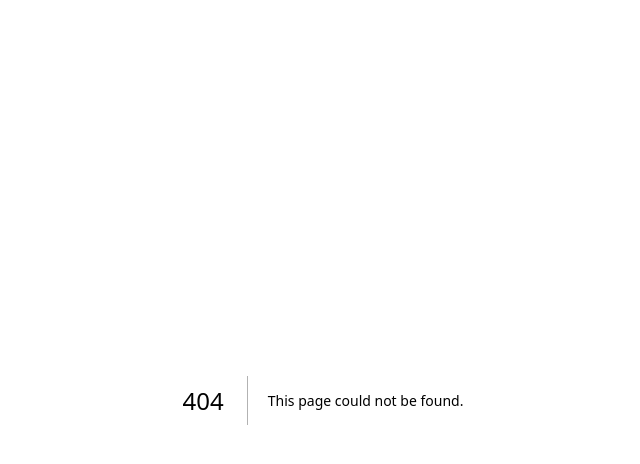
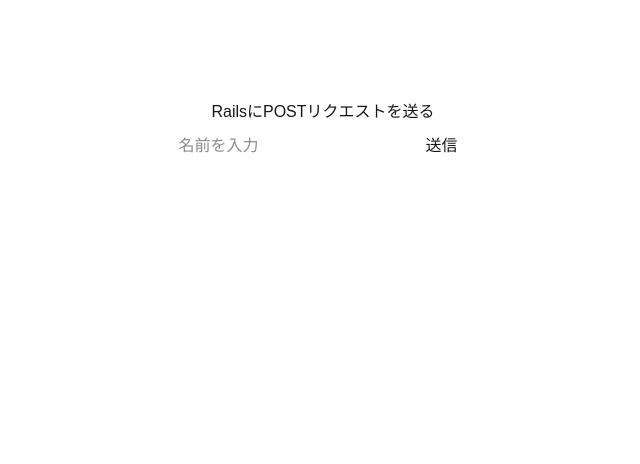
Before and after one commit to k-0120/k-portfolio-next, a Next.js app: page /post_rails in a window 1280 px wide. Before the commit this address had no page. Shown: the top 464 px of the page, without its empty margins (317-957 px from the left). Built offline with nearby package versions, Linux system fonts and the light colour scheme.

Commit message:
rails fetch sample

```diff
--- /dev/null
+++ b/src/pages/post_rails.tsx
@@ -0,0 +1,44 @@
+import { useState } from "react";
+
+export default function PostRails() {
+  const [name, setName] = useState("");
+  const [responseMessage, setResponseMessage] = useState("");
+
+  const handleSubmit = async (e: React.FormEvent) => {
+    e.preventDefault();
+
+    try {
+      const response = await fetch("http://localhost:3000/post_hello", {
+        method: "POST",
+        headers: {
+          "Content-Type": "application/json",
+        },
+        body: JSON.stringify({ name }), // ← 入力した名前をRailsに送る！
+      });
+
+      const data = await response.json();
+      setResponseMessage(data.message);
+    } catch (error) {
+      console.error("エラーが起きた:", error);
+    }
+  };
+
+  return (
+    <div style={{ textAlign: "center", marginTop: "100px" }}>
+      <h1>RailsにPOSTリクエストを送る</h1>
+      <form onSubmit={handleSubmit}>
+        <input
+          type="text"
+          placeholder="名前を入力"
+          value={name}
+          onChange={(e) => setName(e.target.value)}
+          style={{ padding: "10px", fontSize: "16px" }}
+        />
+        <button type="submit" style={{ marginLeft: "10px", padding: "10px 20px" }}>
+          送信
+        </button>
+      </form>
+      {responseMessage && <p style={{ marginTop: "20px" }}>{responseMessage}</p>}
+    </div>
+  );
+}
--- /dev/null
+++ b/src/pages/rails_fetch.tsx
@@ -0,0 +1,23 @@
+import { useEffect, useState } from "react";
+
+export default function RailsFetch() {
+  const [message, setMessage] = useState("");
+
+  useEffect(() => {
+    fetch("http://localhost:3000/json_hello")
+      .then((res) => res.json())
+      .then((data) => {
+        setMessage(data.message);
+      })
+      .catch((error) => {
+        console.error("エラーが起きた:", error);
+      });
+  }, []);
+
+  return (
+    <div style={{ textAlign: "center", marginTop: "100px" }}>
+      <h1>Railsからのメッセージ</h1>
+      <p>{message}</p>
+    </div>
+  );
+}
```
